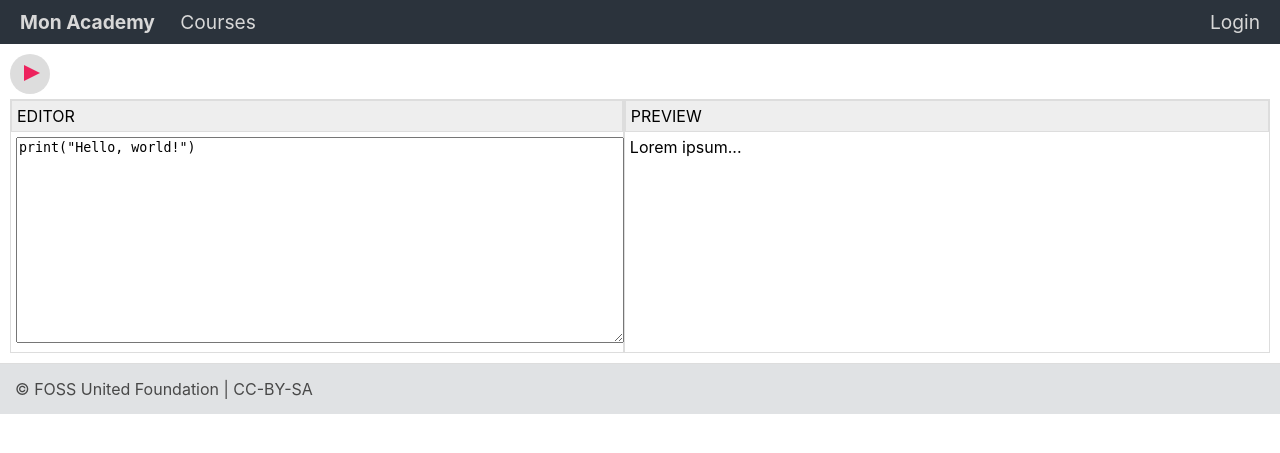
After one commit to fossunited/malgudi, a Flask app: page /sketches/new in a window 1280 px wide. The commit adds this page. Shown: the top 453 px of the page. Run offline with Flask 2, Linux system fonts and the light colour scheme.

Commit message:
Added skeleton for code editor.

```diff
--- a/webapp/app.py
+++ b/webapp/app.py
@@ -5,3 +5,12 @@ app = Flask(__name__)
 @app.route("/")
 def home():
     return render_template("home.html")
+
+@app.route("/sketches/new")
+def new_sketch():
+    sketch = {
+        "title": "New Sketch",
+        "mode": "python",
+        "code": 'print("Hello, world!")'
+    }
+    return render_template("sketches/edit.html", sketch=sketch)
--- a/webapp/static/style.css
+++ b/webapp/static/style.css
@@ -10,7 +10,7 @@ body {
 }
 
 nav, main, footer {
-    padding: 20px;
+    padding: 10px;
 }
 
 nav {
@@ -44,6 +44,60 @@ nav ul.right {
 }
 
 footer {
+    border-top: 1px solid #ddd;
     background-color: #e0e2e4;
     color: #484848;
 }
+footer p {
+    margin: 5px;
+}
+
+.two-column {
+    display: grid;
+    grid-template-columns: 0.95fr 1fr;
+}
+
+.editor textarea {
+    width: 100%;
+    max-width: 100%;
+    min-height: 200px;
+}
+
+.column-header {
+    background: #eee;
+    border: 1px solid #ddd;
+    padding: 5px;
+}
+
+.column {
+    border: 1px solid #ddd;
+}
+
+.column-body {
+    padding: 5px;
+}
+
+.toolbar {
+    margin-bottom: 5px;
+}
+
+.toolbar button {
+    background: #ddd;
+    border-radius: 50%;
+    border: none;
+    width: 40px;
+    height: 40px;
+    cursor: pointer;
+    padding: 0 0 0 0.25rem;
+}
+
+.toolbar button:hover {
+    background-color: #ED225D;
+}
+.toolbar button:hover svg {
+    fill: white;
+}
+
+.toolbar button svg {
+    fill: #ED225D;
+}
--- a/webapp/templates/home.html
+++ b/webapp/templates/home.html
@@ -3,4 +3,5 @@
 {% block main %}
 <h1>Hello, world!</h1>
 
+<a href="{{url_for('new_sketch')}}">Create a Sketch</a>
 {% endblock %}
--- a/webapp/templates/layout.html
+++ b/webapp/templates/layout.html
@@ -3,6 +3,9 @@
   <head>
     <title>{% block title %}Mon Academy{% endblock %}</title>
     <link rel="stylesheet" href="{{url_for('static', filename='style.css')}}">
+
+    {% block extrahead %}
+    {% endblock %}
   </head>
   <body>
     <header>
@@ -21,6 +24,11 @@
       {% block main %}
       {% endblock %}
     </main>
+
+
+    {% block extrascripts %}
+    {% endblock %}
+
     <footer>
       <p>© <a href="https://fossunited.org/">FOSS United Foundation</a> | CC-BY-SA </p>
     </footer>
--- /dev/null
+++ b/webapp/templates/sketches/edit.html
@@ -0,0 +1,38 @@
+{% extends "layout.html" %}
+
+
+{% block main %}
+<div class="toolbar">
+  <button class="toolbar-button">
+    <svg width="16" height="16" viewBox="0 0 17 17" focusable="false" aria-hidden="true">
+      <path d="M17 8.5L0 17V0z"></path>
+    </svg>
+  </button>
+</div>
+</div>
+
+<div class="two-column">
+  <div id="editor" class="column editor">
+    <div class="column-header">
+      EDITOR
+    </div>
+    <div class="column-body">
+      <form>
+        <textarea id="code">{{sketch.code}}</textarea>
+      </form>
+    </div>
+  </div>
+  <div id="preview" class="column">
+    <div class="column-header">
+      PREVIEW
+    </div>
+    <div class="column-body">
+      Lorem ipsum...
+    </div>
+  </div>
+</div>
+{% endblock %}
+
+{% block extrascripts %}
+
+{% endblock %}
```
